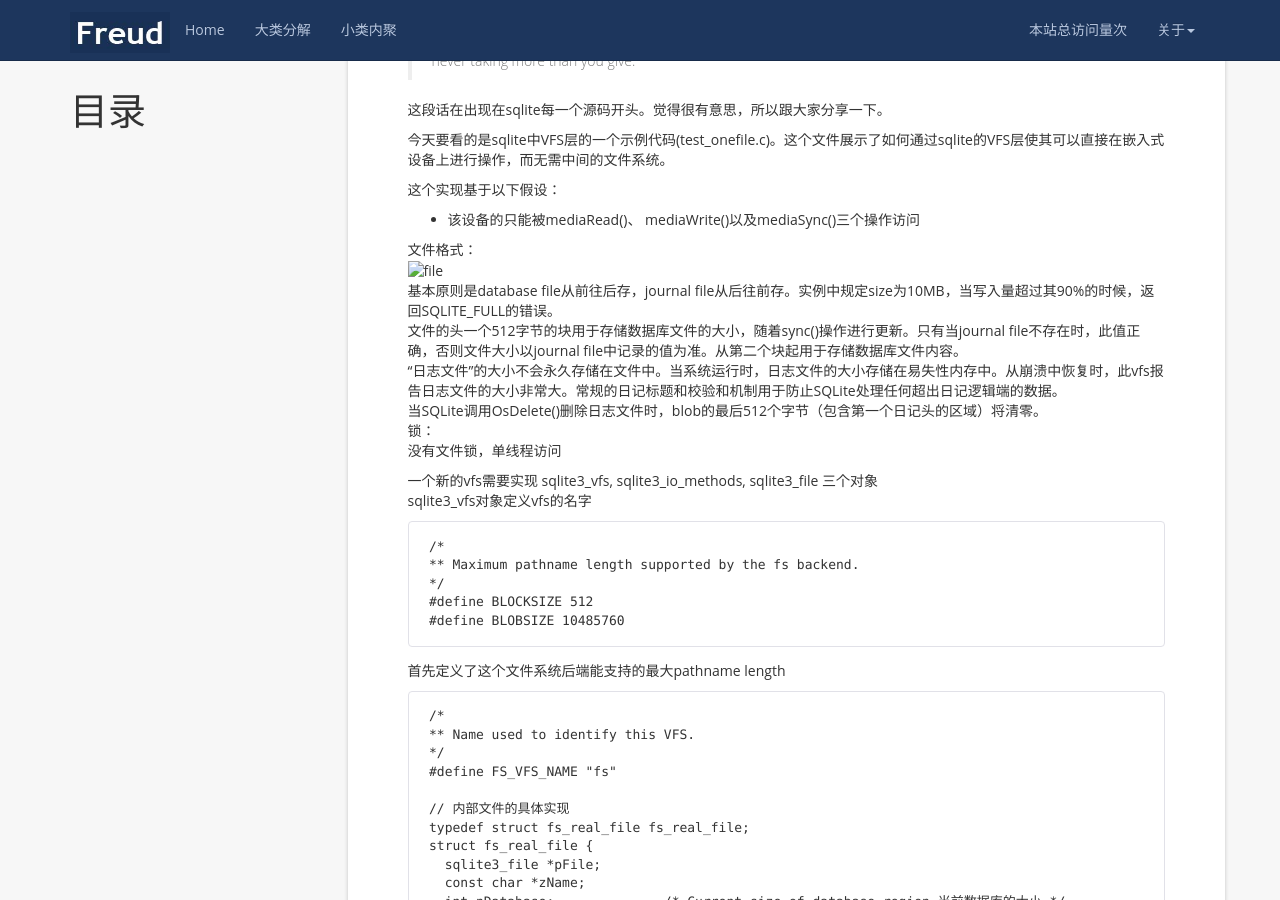
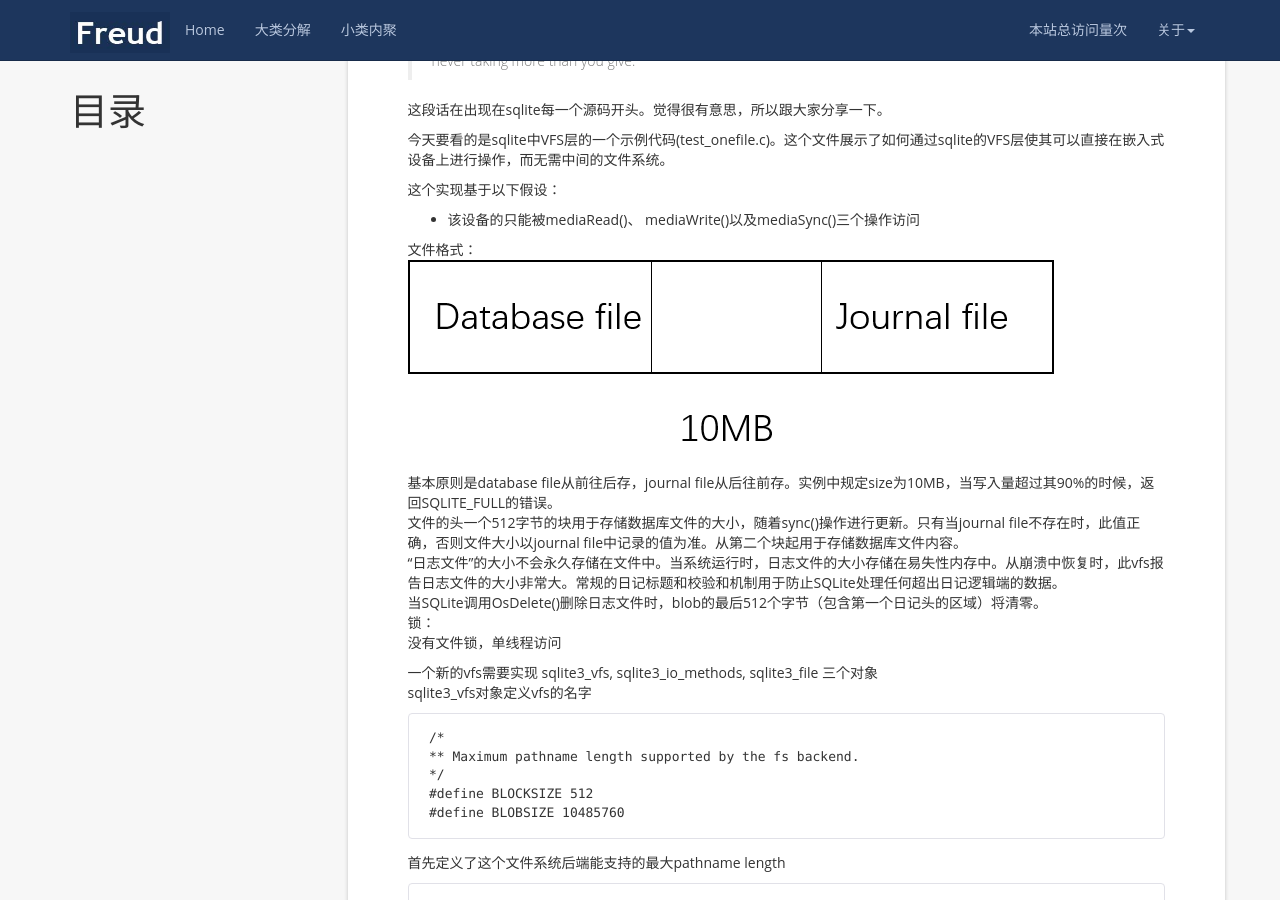
Before and after one commit to B-O-A-T/B-O-A-T.github.io, a Jekyll site: the page built from _posts/2020-04-30-sqlite--test_onefile源码分析.md, in a window 1280 px wide and 900 px high, scrolled down 450 px. Built offline with Jekyll 4.4.1, drawn with Linux system fonts in a browser that asks for light colours; nearby versions of some CDN libraries; our own code applies the rules of GitHub Pages for plain Markdown files; a script that is not in the unit is left out; comment, search, counter and statistics services are not loaded.

Commit message:
修改博客中图片

```diff
--- a/_posts/2020-04-30-sqlite--test_onefile源码分析.md
+++ b/_posts/2020-04-30-sqlite--test_onefile源码分析.md
@@ -12,7 +12,7 @@
 - 该设备的只能被mediaRead()、 mediaWrite()以及mediaSync()三个操作访问
 
 文件格式：
-![file](https://note.youdao.com/favicon.ico)
+![file](https://github.com/B-O-A-T/B-O-A-T.github.io/blob/master/image/2020-04-30/sqlite_test_onefile1.png)
 基本原则是database file从前往后存，journal file从后往前存。实例中规定size为10MB，当写入量超过其90%的时候，返回SQLITE_FULL的错误。
 文件的头一个512字节的块用于存储数据库文件的大小，随着sync()操作进行更新。只有当journal file不存在时，此值正确，否则文件大小以journal file中记录的值为准。从第二个块起用于存储数据库文件内容。
 “日志文件”的大小不会永久存储在文件中。当系统运行时，日志文件的大小存储在易失性内存中。从崩溃中恢复时，此vfs报告日志文件的大小非常大。常规的日记标题和校验和机制用于防止SQLite处理任何超出日记逻辑端的数据。
```
